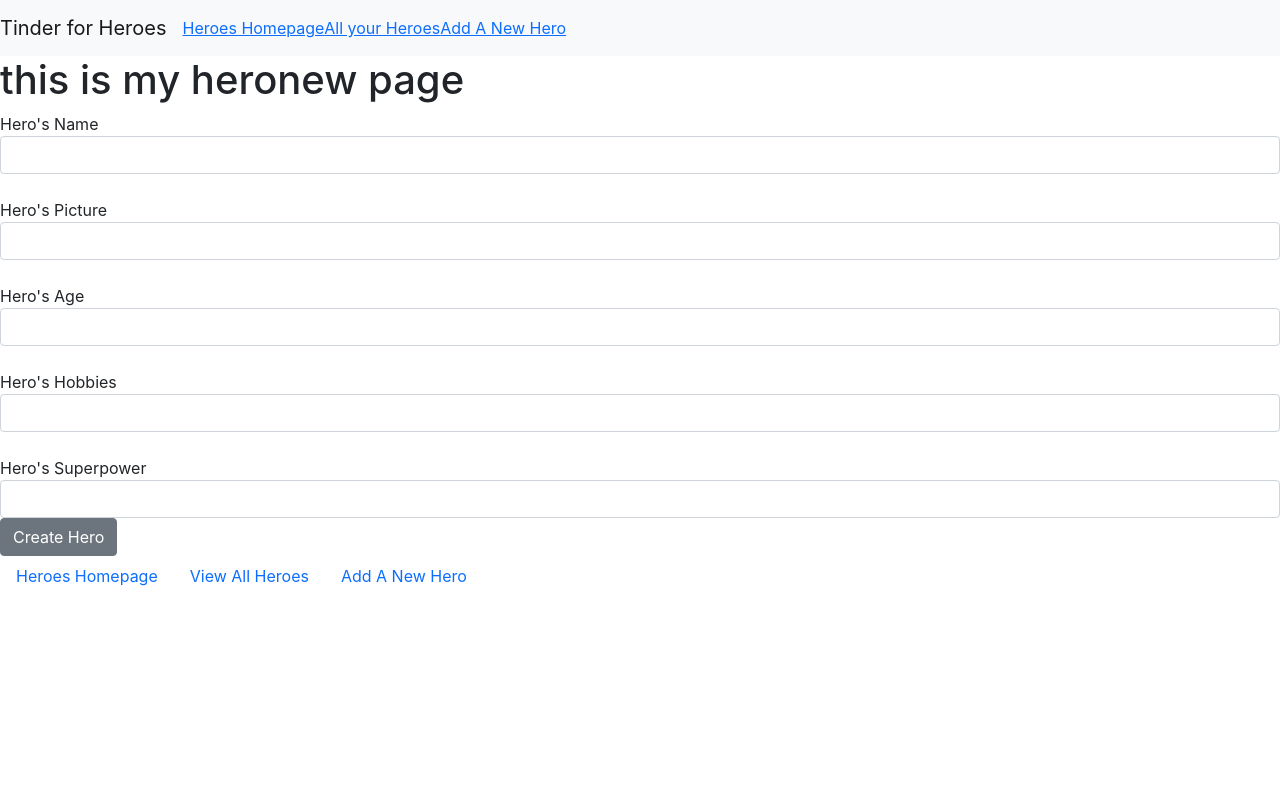
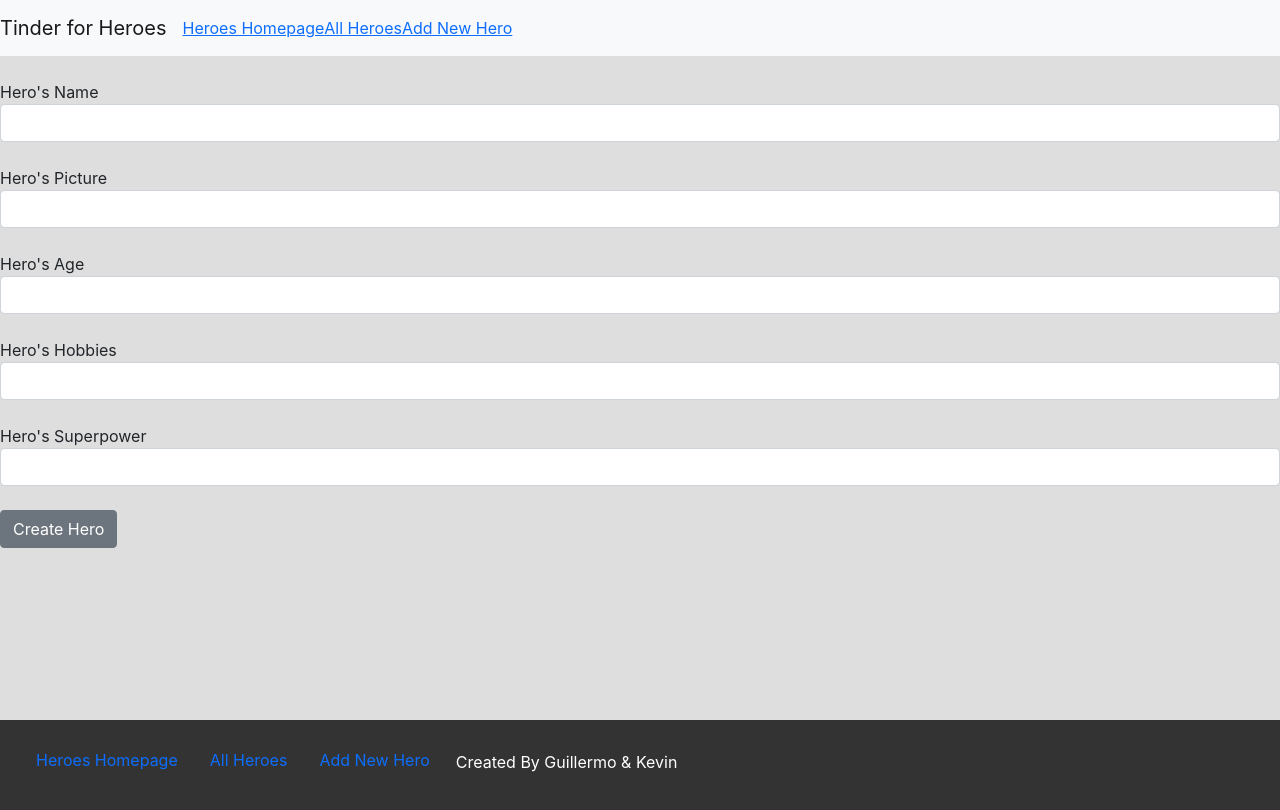
Before and after one commit to learn-academy-2021-bravo/cat-tinder-frontend-kevin-and-guillermo, a React (Create React App) app: page /heronew in a window 1280 px wide. Shown: the top 810 px of the page. Built offline with nearby package versions, Linux system fonts and the light colour scheme; no server answers; the HTML template or start-up script is replaced by a standard one.

Commit message:
added some css

```diff
--- a/src/App.css
+++ b/src/App.css
@@ -1,40 +1,26 @@
-.App {
-  text-align: center;
+* {
+  margin: 0;
+  padding: 0;
+  box-sizing: border-box;
 }
 
-.App-logo {
-  height: 40vmin;
-  pointer-events: none;
+.main {
+  min-height: calc(100vh - 56px - 80px);
+  background-color: rgba(190, 190, 190, 0.509);
 }
 
-@media (prefers-reduced-motion: no-preference) {
-  .App-logo {
-    animation: App-logo-spin infinite 20s linear;
-  }
+.heroIndex{
+  min-height: calc(100vh - 56px - 80px);
+  background-color: rgba(190, 190, 190, 0.509);
+  padding:5rem;
+
 }
 
-.App-header {
-  background-color: #282c34;
-  min-height: 100vh;
-  display: flex;
-  flex-direction: column;
-  align-items: center;
-  justify-content: center;
-  font-size: calc(10px + 2vmin);
-  color: white;
-}
+.mr-auto {
+  color:teal
+  /* width:100px;
+  background-color: rgba(165, 164, 156, 0.276); */
 
-.App-link {
-  color: #61dafb;
-}
-
-@keyframes App-logo-spin {
-  from {
-    transform: rotate(0deg);
-  }
-  to {
-    transform: rotate(360deg);
-  }
 }
 
 .notFoundPic{
@@ -50,11 +36,32 @@
   text-align: center;
 }
 
-section{
-  width: 100%;
-  height: 100vh;
+.homePic{
+  width: 60%;
+  display: block;
+  justify-content: center;
+  align-items: center;
+  margin: auto;
 }
 
-.homepic{
-  width: 50%
+.homeTopText{
+  text-align: center;
 }
+
+.footerInfo{
+  text-align: center;
+  background-color: #333;
+  padding: 20px;
+
+}
+
+.footerInfo p{
+  color:white;
+  padding: 10px
+}
+
+.herolink{
+  color: rgb(3, 123, 123);
+  text-decoration: none;
+
+}
--- a/src/components/Footer.js
+++ b/src/components/Footer.js
@@ -1,23 +1,20 @@
-import React, { useState } from 'react';
-import { Nav, NavItem, Dropdown, DropdownItem, DropdownToggle, DropdownMenu, NavLink } from 'reactstrap';
+import React from 'react';
+import { Nav, NavItem, NavLink } from 'reactstrap';
 
-const Example = (props) => {
-  const [dropdownOpen, setDropdownOpen] = useState(false);
-
-  const toggle = () => setDropdownOpen(!dropdownOpen);
-
+const Example = () => {
   return (
     <div>
-      <Nav>
+      <Nav className='footerInfo'>
         <NavItem>
           <NavLink href="/" active>Heroes Homepage</NavLink>
         </NavItem>
         <NavItem>
-          <NavLink href="/heroindex">View All Heroes</NavLink>
+          <NavLink href="/heroindex">All Heroes</NavLink>
         </NavItem>
         <NavItem>
-          <NavLink href="/heronew">Add A New Hero</NavLink>
+          <NavLink href="/heronew">Add New Hero</NavLink>
         </NavItem>
+        <p>Created By Guillermo & Kevin</p>
       </Nav>
     </div>
   );
--- a/src/components/Header.js
+++ b/src/components/Header.js
@@ -7,12 +7,7 @@ import {
   NavbarBrand,
   Nav,
   NavItem,
-  NavLink,
-  UncontrolledDropdown,
-  DropdownToggle,
-  DropdownMenu,
-  DropdownItem,
-  NavbarText
+
 } from 'reactstrap';
 
 const Example = (props) => {
@@ -29,15 +24,15 @@ const Example = (props) => {
           <Nav className="mr-auto" navbar>
               <br/>
           <NavItem>
-              <PathLink  to = '/herohome'>Heroes Homepage</PathLink>
+              <PathLink  to = '/'>Heroes Homepage</PathLink>
             </NavItem>
             <br/>
             <NavItem>
-              <PathLink  to = '/heroindex'>All your Heroes</PathLink>
+              <PathLink  to = '/heroindex'>All Heroes</PathLink>
             </NavItem>
             <br/>
             <NavItem>
-              <PathLink  to = '/heronew'>Add A New Hero</PathLink>
+              <PathLink  to = '/heronew'>Add New Hero</PathLink>
             </NavItem>
           </Nav>
           {/* <NavbarText>Simple Text</NavbarText> */}
--- a/src/pages/HeroIndex.js
+++ b/src/pages/HeroIndex.js
@@ -8,14 +8,15 @@ export class HeroIndex extends Component {
         console.log(heros)
         return (
             <div>
-                <h1>this is my heroindex page</h1>
+                <main className="heroIndex">
                     {heros && heros.map(hero => {
                     return(
-                        <NavLink to = {`/heroshow/${hero.id}`} key = {hero.id}>
+                        <NavLink className="herolink" to = {`/heroshow/${hero.id}`} key = {hero.id}>
                             <p>{hero.name}</p>
                         </NavLink>
                     )
                     })}
+                </main>
 
 
             </div>
--- a/src/pages/HeroNew.js
+++ b/src/pages/HeroNew.js
@@ -31,8 +31,9 @@ export class HeroNew extends Component {
     render() {
         return (
             <div>
-                <h1>this is my heronew page</h1>
+                <main className="main">
                 <Form>
+                    <br/>
                     <FormGroup>
                         <Label for = "name">Hero's Name</Label>
                         <Input type = "text" name = "name"
@@ -67,11 +68,11 @@ export class HeroNew extends Component {
                         onChange={this.handleChange}
                         value = { this.state.form.superpower }/>
                     </FormGroup>
-
+                    <br/>
                     <Button name="submit" onClick={this.handleSubmit}>Create Hero</Button>
                 </Form>
                 {this.state.submitted && <Redirect to = "/heroindex" />}
-
+                </main>
             </div>
         )
     }
--- a/src/pages/HeroShow.js
+++ b/src/pages/HeroShow.js
@@ -6,13 +6,16 @@ export class HeroShow extends Component {
         console.log(this.props.hero)
         let { hero } = this.props
         return (
-            <div>
-                <h1>this is my heroshow page</h1>
-                <p>{ hero.name }</p>
+            <div className="main">
+                <h1>Hero: { hero.name }</h1>
+                <br/>
                 <img src={ hero.picture } alt="user picture"></img>
-                <p>{ hero.age }</p>
-                <p>{ hero.enjoys }</p>
-                <p>{ hero.superpower }</p>
+                <br/>
+                <h4>Age: { hero.age }</h4>
+                <br/>
+                <h4>Enjoys:<h5> { hero.enjoys }</h5></h4>
+                <br/>
+                <h4>Superpower: <h5>{ hero.superpower }</h5></h4>
 
             </div>
         )
--- a/src/pages/Home.js
+++ b/src/pages/Home.js
@@ -1,11 +1,15 @@
 import React, { Component } from 'react'
+
 
 export class Home extends Component {
     render() {
         return (
             <div>
-                <h3>It's Like Tinder But For The Superhero In You</h3>
-                <img src="https://www.comicbasics.com/wp-content/uploads/2020/08/The-Top-10-Greatest-Superheroes-Without-Superpowers-In-Comics-Today.jpg" className='homepic'></img>
+                <main className="main">
+                <h3 className='homeTopText'>Tinder For Superheroes</h3>
+                <img src="https://www.comicbasics.com/wp-content/uploads/2020/08/The-Top-10-Greatest-Superheroes-Without-Superpowers-In-Comics-Today.jpg"
+                className='homePic'></img>
+                </main>
             </div>
         )
     }
```
